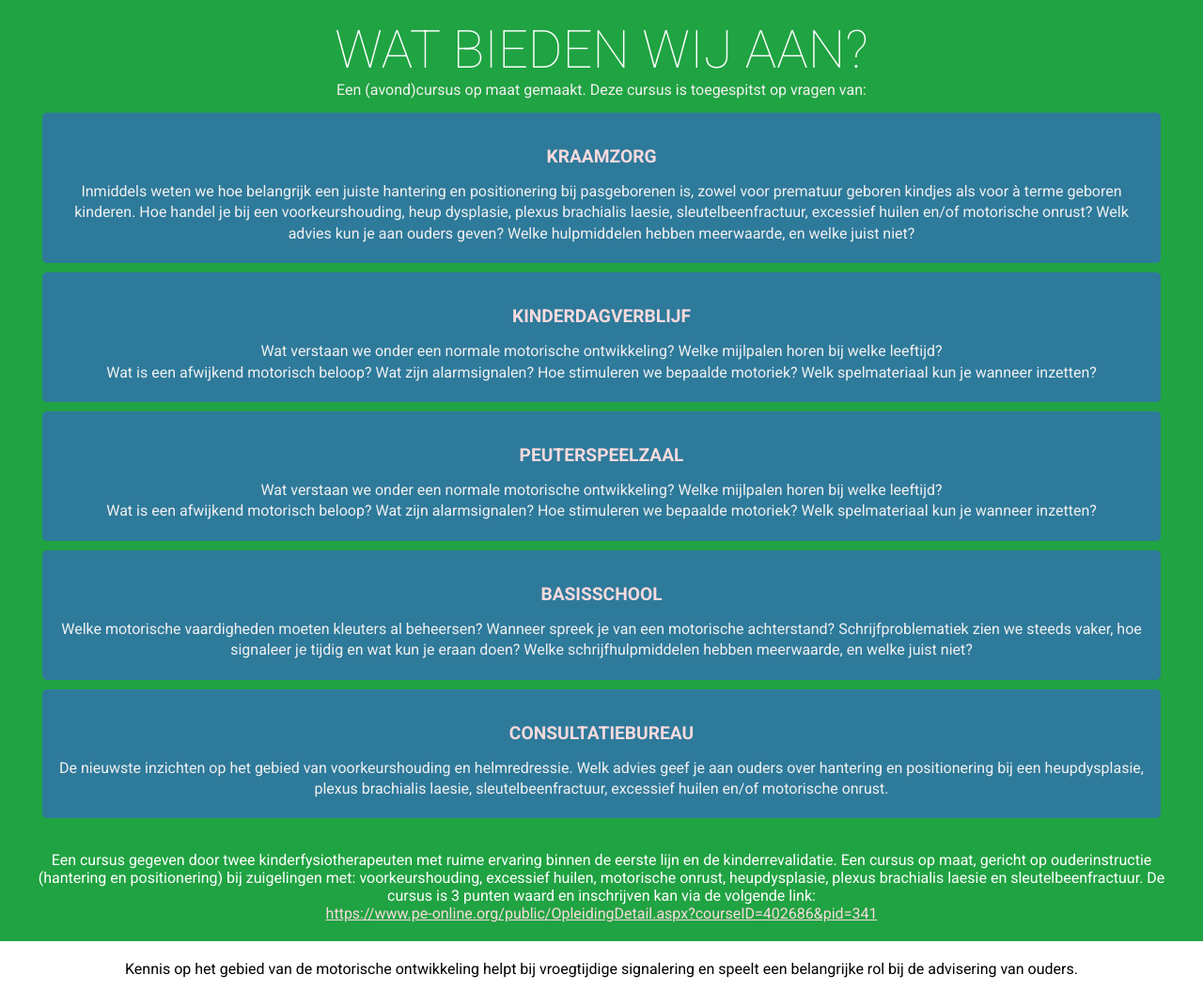
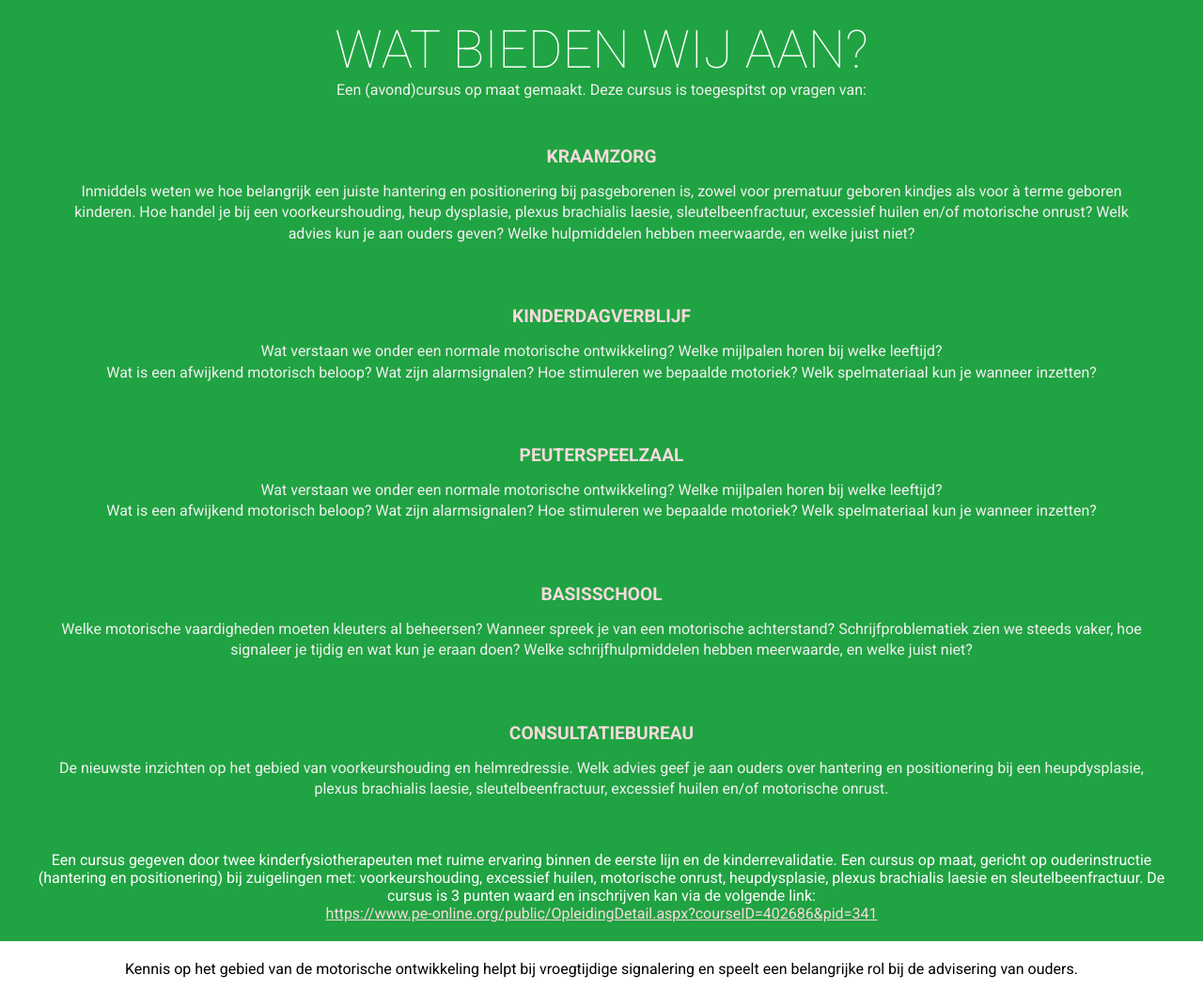
Before and after one commit to kindercursussen/kindercursussen.github.io, a PHP site: page /onze_cursus.html in a window 1280 px wide. Shown: the part 159-1229 px from the top of the page at 94% size. Run offline with PHP 8.4, Linux system fonts and the light colour scheme.

Commit message:
Achtergrond weghaald bij cursus

```diff
--- a/style/onze_cursus_style.css
+++ b/style/onze_cursus_style.css
@@ -30,7 +30,7 @@
   width: 100%;
   margin: 5px;
   color: rgb(250,218,221);
-  background-color: rgb(46, 122, 155);
+  /* background-color: rgb(46, 122, 155); */
   padding: 20px 10px;
   border-radius: 5px;
   box-sizing: border-box;
```
